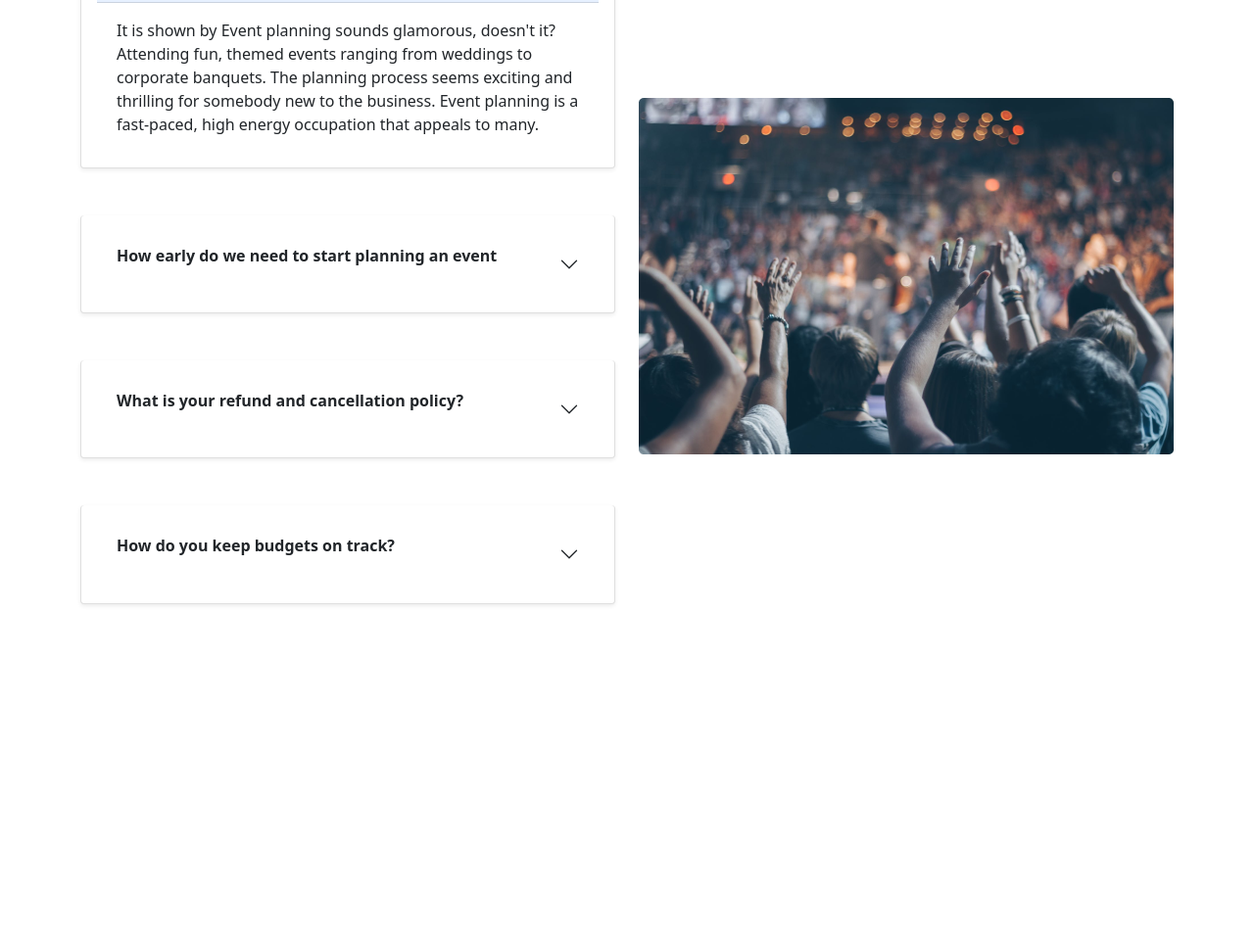
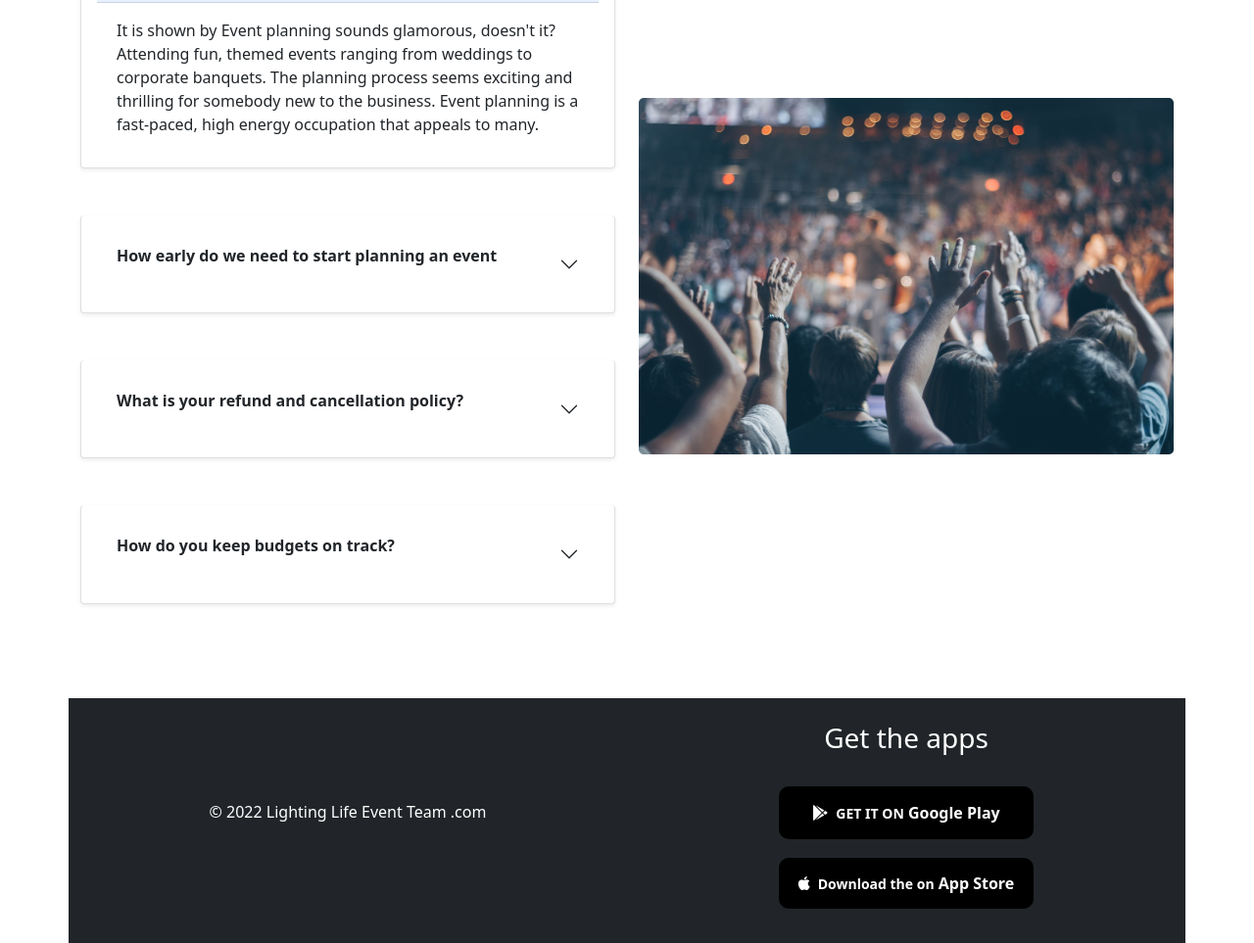
Before and after one commit to Mujakkir85/convention-hall, a plain HTML site: page index.html in a window 1280 px wide. Shown: the part 1367-2330 px from the top of the page at 98% size. Before the commit the page ends 2080 px from the top, so only its background shows below. Drawn offline with nearby package versions, Linux system fonts and the light colour scheme.

Commit message:
End footer

```diff
--- a/css/style.css
+++ b/css/style.css
@@ -42,3 +42,11 @@ li{
     padding: 10px 50px;
     border-radius: 20px;
 }
+
+.bnt-apps{
+    text-decoration: none;
+    border-radius: 10px;
+    padding: 15px 20px;
+    background-color: black;
+    overflow: hidden;
+}
--- a/index.html
+++ b/index.html
@@ -282,8 +282,31 @@
 
     </main>
 
-    <footer>
+    <footer class="container bg-dark " style="height: 250px;">
+        <div class="row">
+            <div class="col-lg-6 d-flex align-items-center justify-content-center ">
+                <p class="text-white">&copy; 2022 Lighting Life Event Team .com</p>
+            </div>
 
+            <div class="col-lg-6">
+                <h3 class="text-center mt-4 mb-5 text-white"> Get the apps </h3>
+                <div class="text-center mt-3">
+                    <a href="https://play.google.com/store/apps" class="fw-bold bnt-apps"
+                        style="color:#FFFFFF; width:135px; height:40px; padding: 16px 34px;"><i
+                            class="fab fa-google-play pe-2"></i><small>GET
+                            IT ON</small>
+                        Google Play</a>
+                </div>
+
+                <div class="text-center my-5">
+                    <a href="https://www.apple.com/store" class="fw-bold bnt-apps"
+                        style="color:#FFFFFF; width:135px; height:40px;"><i
+                            class="fab fa-apple pe-2"></i><small>Download
+                            the on</small> App Store</a>
+                </div>
+
+            </div>
+        </div>
     </footer>
 
     <!-- JS CDN FOR Bootstrap -->
```
Also changed, not shown: icons/1b.png (added), icons/2b.png (added), icons/android-app-google.png (added), icons/apple-app-store-icon.png (added).
